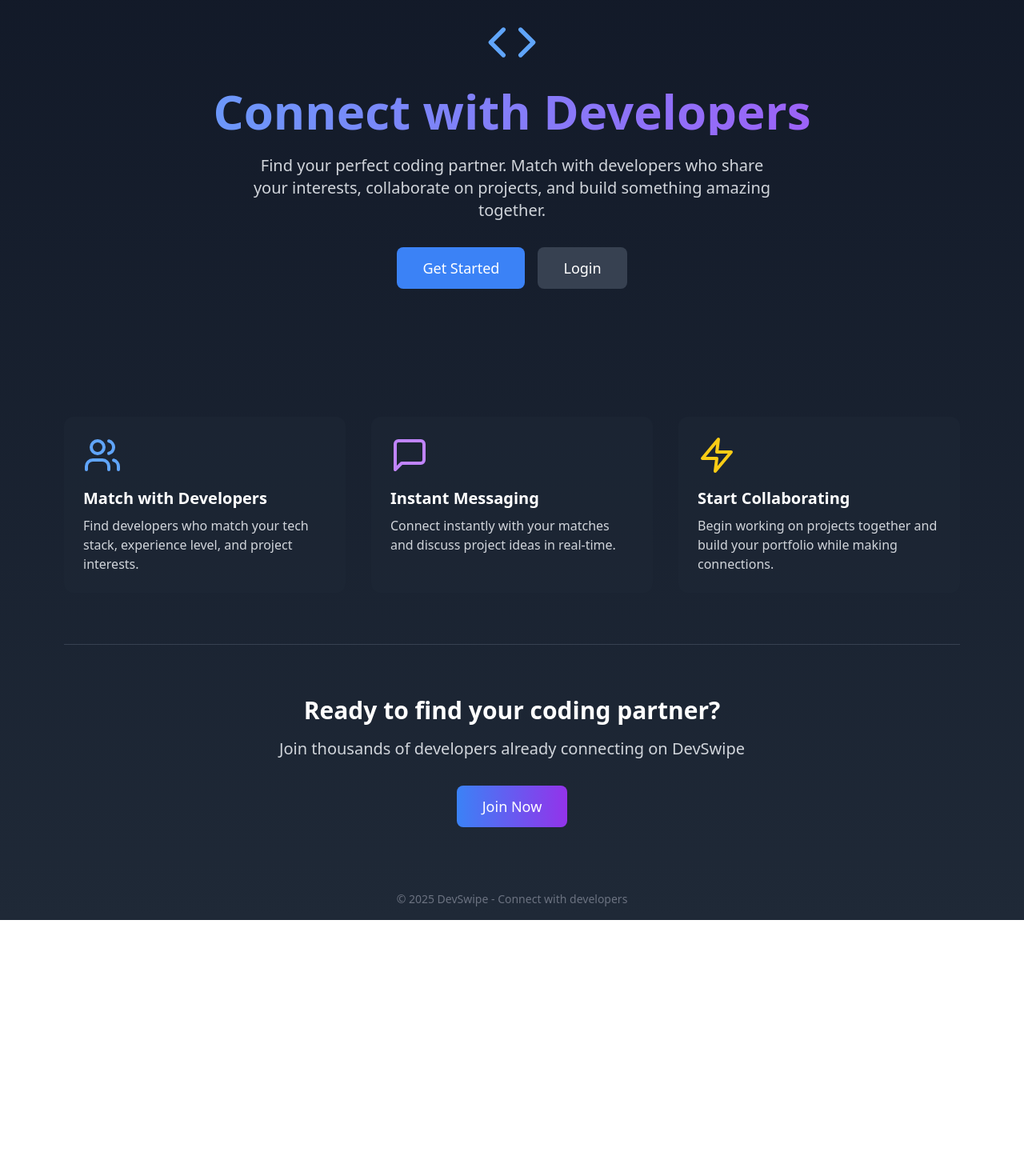
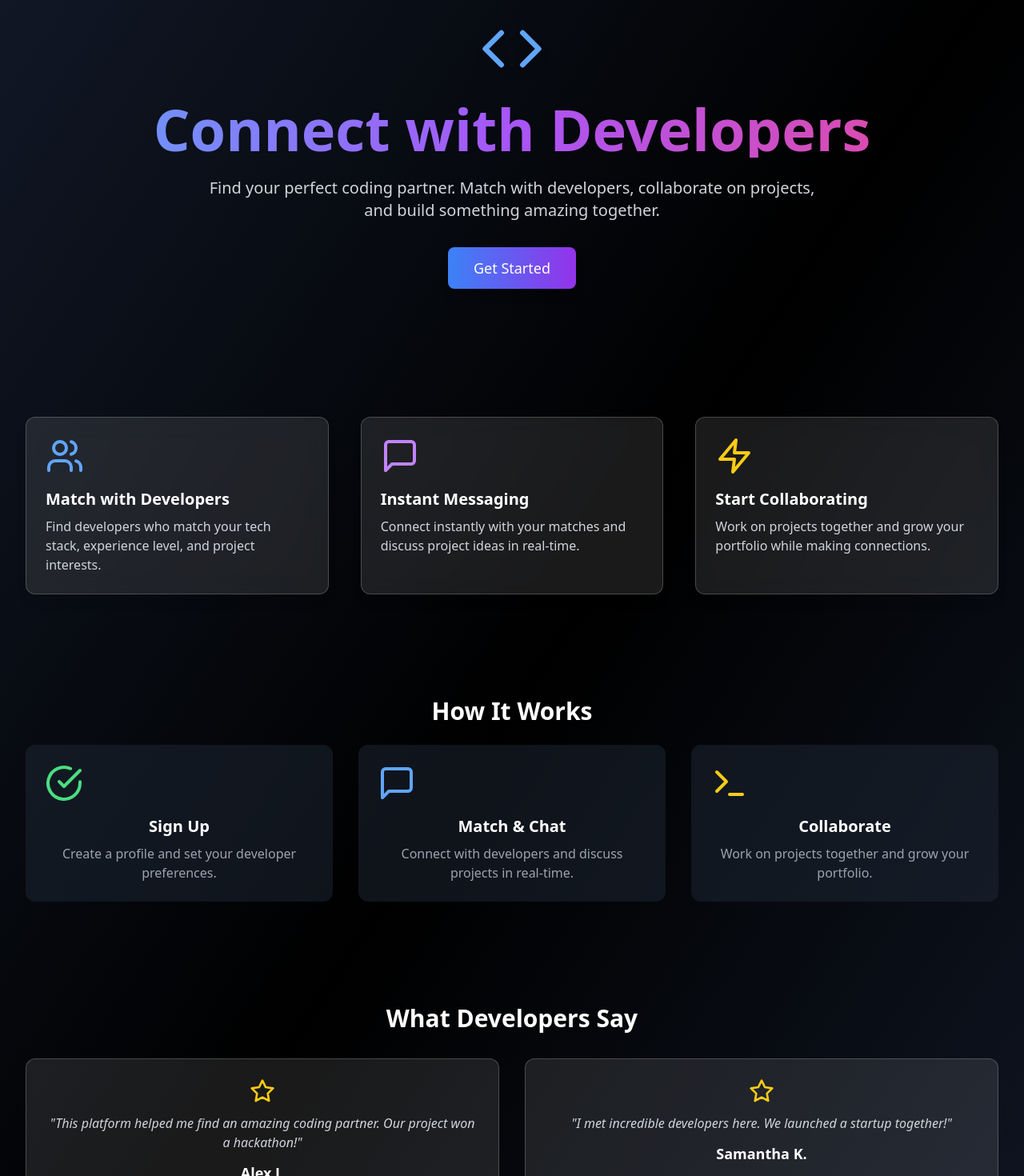
Before and after one commit to UtsavGohel/dev-swipe-frontend, a React (Vite) app: page / in a window 1280 px wide. Shown: the part 140-1610 px from the top of the page at 80% size. Before the commit the page ends 1290 px from the top, so only its background shows below. Built offline with nearby package versions, Linux system fonts and the light colour scheme; no server answers.

Commit message:
refactor(landing-page): refactor landing page

```diff
--- a/src/components/LandingPage.tsx
+++ b/src/components/LandingPage.tsx
@@ -1,84 +1,180 @@
 import React from "react";
 import { useNavigate } from "react-router-dom";
-import { Code, Users, MessageSquare, Zap } from "lucide-react";
+import {
+  Code,
+  Users,
+  MessageSquare,
+  Zap,
+  CheckCircle,
+  Star,
+  Terminal,
+} from "lucide-react";
+import { motion } from "framer-motion";
 
 const LandingPage: React.FC = () => {
   const navigate = useNavigate();
 
   return (
-    <div className="max-w-6xl mx-auto px-4">
+    <div className="w-full bg-gradient-to-br from-gray-900 via-black to-gray-900 text-white">
       {/* Hero Section */}
-      <div className="text-center py-16 md:py-24">
-        <div className="flex justify-center mb-6">
-          <Code className="h-16 w-16 text-blue-400" />
-        </div>
-        <h1 className="text-4xl md:text-6xl font-bold mb-6 bg-gradient-to-r from-blue-400 to-purple-500 bg-clip-text text-transparent">
+      <div className="w-full text-center py-24 px-8">
+        <motion.div
+          initial={{ opacity: 0, y: -30 }}
+          animate={{ opacity: 1, y: 0 }}
+          transition={{ duration: 0.8 }}
+          className="flex justify-center mb-6"
+        >
+          <Code className="h-20 w-20 text-blue-400 drop-shadow-lg" />
+        </motion.div>
+
+        <motion.h1
+          initial={{ opacity: 0, scale: 0.9 }}
+          animate={{ opacity: 1, scale: 1 }}
+          transition={{ duration: 0.6 }}
+          className="text-5xl md:text-7xl font-extrabold bg-gradient-to-r from-blue-400 via-purple-500 to-pink-500 bg-clip-text text-transparent"
+        >
           Connect with Developers
-        </h1>
-        <p className="text-xl text-gray-300 mb-8 max-w-2xl mx-auto">
-          Find your perfect coding partner. Match with developers who share your
-          interests, collaborate on projects, and build something amazing
-          together.
+        </motion.h1>
+
+        <p className="text-lg md:text-xl text-gray-300 mt-6 max-w-3xl mx-auto leading-relaxed">
+          Find your perfect coding partner. Match with developers, collaborate
+          on projects, and build something amazing together.
         </p>
-        <div className="flex flex-col sm:flex-row gap-4 justify-center">
-          <button
+
+        <div className="mt-8 flex flex-col sm:flex-row gap-4 justify-center">
+          <motion.button
+            whileHover={{ scale: 1.05 }}
+            whileTap={{ scale: 0.95 }}
             onClick={() => navigate("/signup")}
-            className="px-8 py-3 bg-blue-500 hover:bg-blue-600 rounded-lg font-medium text-lg transition-colors"
+            className="px-8 py-3 bg-gradient-to-r from-blue-500 to-purple-600 rounded-lg font-medium text-lg shadow-lg hover:shadow-blue-500/50 transition-all"
           >
             Get Started
-          </button>
-          <button
-            onClick={() => navigate("/login")}
-            className="px-8 py-3 bg-gray-700 hover:bg-gray-600 rounded-lg font-medium text-lg transition-colors"
-          >
-            Login
-          </button>
+          </motion.button>
         </div>
       </div>
 
       {/* Features Section */}
-      <div className="grid md:grid-cols-3 gap-8 py-16">
-        <div className="bg-gray-800/50 p-6 rounded-xl">
-          <Users className="h-12 w-12 text-blue-400 mb-4" />
-          <h3 className="text-xl font-semibold mb-2">Match with Developers</h3>
-          <p className="text-gray-300">
-            Find developers who match your tech stack, experience level, and
-            project interests.
-          </p>
+      <div className="w-full px-8 py-16 grid md:grid-cols-3 gap-10">
+        {[
+          {
+            title: "Match with Developers",
+            icon: <Users className="h-12 w-12 text-blue-400" />,
+            desc: "Find developers who match your tech stack, experience level, and project interests.",
+          },
+          {
+            title: "Instant Messaging",
+            icon: <MessageSquare className="h-12 w-12 text-purple-400" />,
+            desc: "Connect instantly with your matches and discuss project ideas in real-time.",
+          },
+          {
+            title: "Start Collaborating",
+            icon: <Zap className="h-12 w-12 text-yellow-400" />,
+            desc: "Work on projects together and grow your portfolio while making connections.",
+          },
+        ].map((feature, index) => (
+          <motion.div
+            key={index}
+            initial={{ opacity: 0, y: 20 }}
+            animate={{ opacity: 1, y: 0 }}
+            transition={{ duration: 0.6, delay: index * 0.2 }}
+            className="bg-white/10 backdrop-blur-lg p-6 rounded-xl shadow-lg border border-white/20 hover:scale-105 transition-transform"
+          >
+            <div className="mb-4">{feature.icon}</div>
+            <h3 className="text-xl font-semibold">{feature.title}</h3>
+            <p className="text-gray-300 mt-2">{feature.desc}</p>
+          </motion.div>
+        ))}
+      </div>
+
+      {/* How It Works */}
+      <div className="w-full px-8 py-16">
+        <h2 className="text-3xl font-bold text-center mb-6">How It Works</h2>
+        <div className="grid md:grid-cols-3 gap-8">
+          {[
+            {
+              step: "Sign Up",
+              icon: <CheckCircle className="h-12 w-12 text-green-400" />,
+              desc: "Create a profile and set your developer preferences.",
+            },
+            {
+              step: "Match & Chat",
+              icon: <MessageSquare className="h-12 w-12 text-blue-400" />,
+              desc: "Connect with developers and discuss projects in real-time.",
+            },
+            {
+              step: "Collaborate",
+              icon: <Terminal className="h-12 w-12 text-yellow-400" />,
+              desc: "Work on projects together and grow your portfolio.",
+            },
+          ].map((item, index) => (
+            <motion.div
+              key={index}
+              initial={{ opacity: 0, x: index % 2 === 0 ? -50 : 50 }}
+              animate={{ opacity: 1, x: 0 }}
+              transition={{ duration: 0.6, delay: index * 0.2 }}
+              className="p-6 bg-gray-800/50 rounded-xl text-center"
+            >
+              <div className="mb-4">{item.icon}</div>
+              <h3 className="text-xl font-semibold">{item.step}</h3>
+              <p className="text-gray-400 mt-2">{item.desc}</p>
+            </motion.div>
+          ))}
         </div>
-        <div className="bg-gray-800/50 p-6 rounded-xl">
-          <MessageSquare className="h-12 w-12 text-purple-400 mb-4" />
-          <h3 className="text-xl font-semibold mb-2">Instant Messaging</h3>
-          <p className="text-gray-300">
-            Connect instantly with your matches and discuss project ideas in
-            real-time.
-          </p>
-        </div>
-        <div className="bg-gray-800/50 p-6 rounded-xl">
-          <Zap className="h-12 w-12 text-yellow-400 mb-4" />
-          <h3 className="text-xl font-semibold mb-2">Start Collaborating</h3>
-          <p className="text-gray-300">
-            Begin working on projects together and build your portfolio while
-            making connections.
-          </p>
+      </div>
+
+      {/* Testimonials */}
+      <div className="w-full px-8 py-16">
+        <h2 className="text-3xl font-bold text-center mb-8">
+          What Developers Say
+        </h2>
+        <div className="grid md:grid-cols-2 gap-8">
+          {[
+            {
+              name: "Alex J.",
+              text: "This platform helped me find an amazing coding partner. Our project won a hackathon!",
+            },
+            {
+              name: "Samantha K.",
+              text: "I met incredible developers here. We launched a startup together!",
+            },
+          ].map((testimonial, index) => (
+            <motion.div
+              key={index}
+              initial={{ opacity: 0, y: 20 }}
+              animate={{ opacity: 1, y: 0 }}
+              transition={{ duration: 0.6, delay: index * 0.2 }}
+              className="p-6 bg-white/10 rounded-xl text-center border border-white/20"
+            >
+              <Star className="h-8 w-8 text-yellow-400 mx-auto mb-3" />
+              <p className="text-gray-300 italic">"{testimonial.text}"</p>
+              <h3 className="text-lg font-semibold mt-3">{testimonial.name}</h3>
+            </motion.div>
+          ))}
         </div>
       </div>
 
       {/* CTA Section */}
-      <div className="text-center py-16 border-t border-gray-700">
-        <h2 className="text-3xl font-bold mb-4">
-          Ready to find your coding partner?
+      <motion.div
+        initial={{ opacity: 0, scale: 0.9 }}
+        animate={{ opacity: 1, scale: 1 }}
+        transition={{ duration: 0.6 }}
+        className="w-full text-center py-16 bg-gradient-to-r from-blue-500 to-purple-600"
+      >
+        <h2 className="text-3xl font-bold mb-4 text-black">
+          Join the Future of Developer Networking
         </h2>
-        <p className="text-xl text-gray-300 mb-8">
-          Join thousands of developers already connecting on DevSwipe
+        <p className="text-lg text-gray-900 mb-6">
+          Don't miss out—connect with like-minded developers today!
         </p>
-        <button
+        <motion.button
+          whileHover={{ scale: 1.05 }}
+          whileTap={{ scale: 0.95 }}
           onClick={() => navigate("/signup")}
-          className="px-8 py-3 bg-gradient-to-r from-blue-500 to-purple-600 hover:opacity-90 rounded-lg font-medium text-lg transition-opacity"
+          className="px-10 py-3 bg-black text-white rounded-lg font-medium text-lg shadow-lg hover:opacity-90 transition-opacity"
         >
-          Join Now
-        </button>
-      </div>
+          Get Started
+        </motion.button>
+      </motion.div>
     </div>
   );
 };
```
